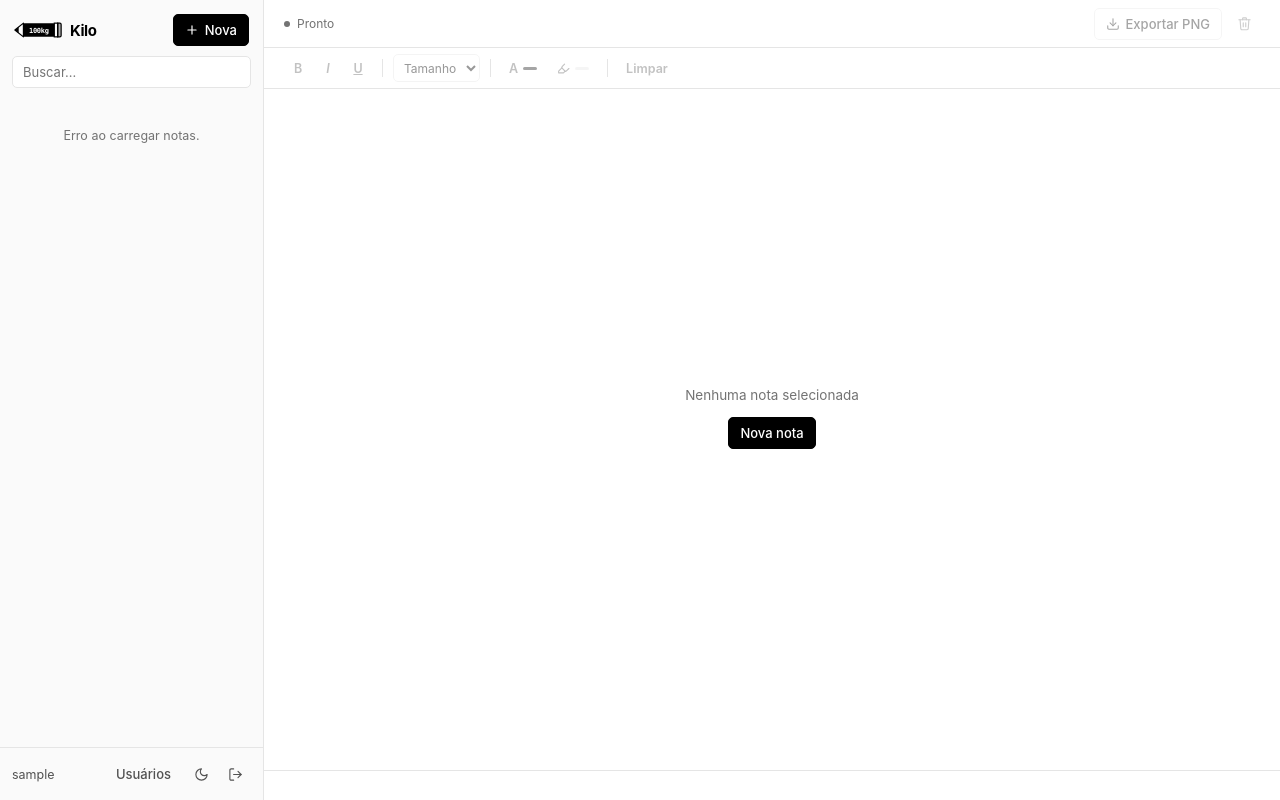
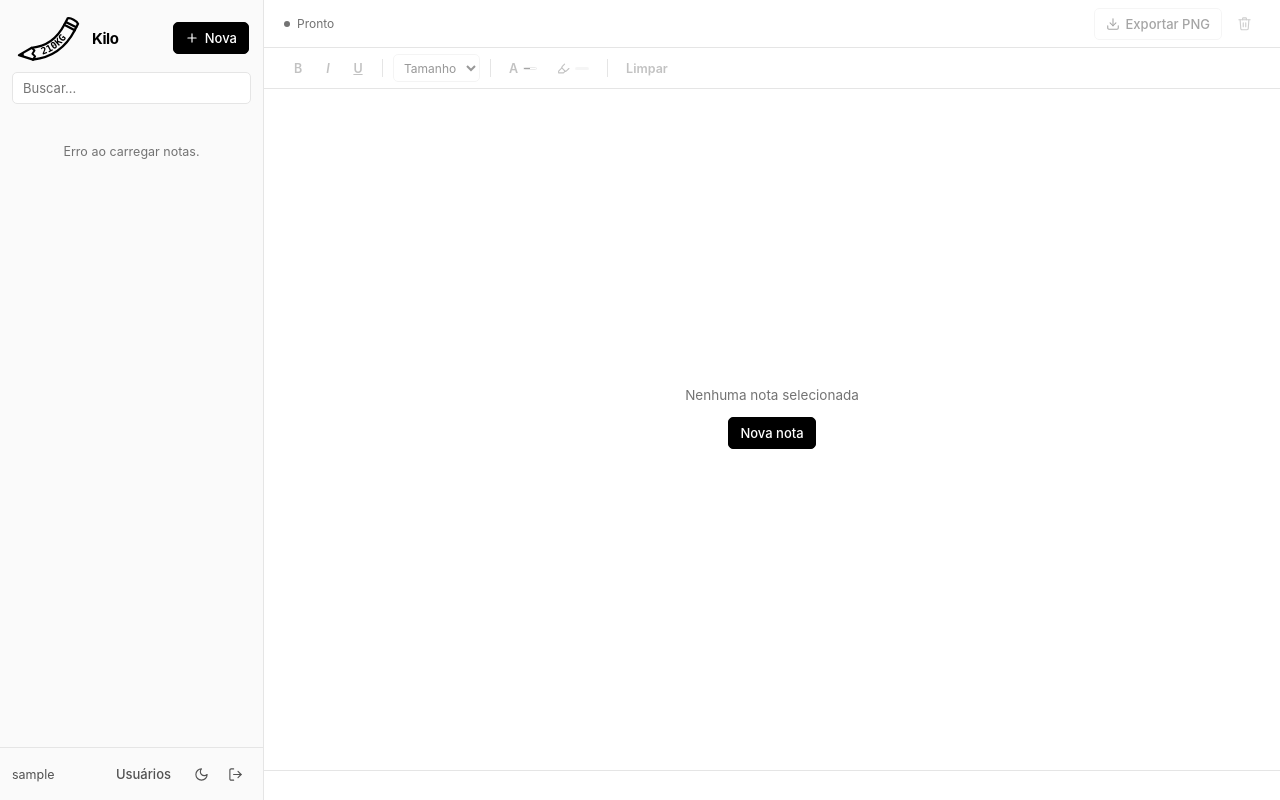
Before and after one commit to brunogmanhaes-cell/Kilo, a Flask app: page / in a window 1280 px wide. Run offline with Flask 3, Linux system fonts and the light colour scheme; the visitor is signed in with stand-in values (Sample User, id 1); data that the repository does not hold is empty; some libraries are stand-ins or nearby versions.

Commit message:
feat(release-v1): add curved 210KG pencil logo, adaptive text color, and Render hardening
- Redesign original U-curved diagonal 210KG pencil logo in templates/_brand.html and static/img/favicon.svg
- Make mini pencil mark hollow-outlined and larger (70x48px) so 210KG is crisp and legible everywhere
- Add default Adaptive text color (var(--text)) switching black<->white automatically across themes and PNG export
- Allow strictly var(--text) inside app/compression.py HTML sanitizer
- Configure ProxyFix and automatic RENDER HTTPS session cookie security for production deploy

```diff
--- a/app/__init__.py
+++ b/app/__init__.py
@@ -1,5 +1,6 @@
 from flask import Flask, jsonify, request
 from werkzeug.exceptions import RequestEntityTooLarge
+from werkzeug.middleware.proxy_fix import ProxyFix
 
 from app.auth import login_manager
 from app.config import Config
@@ -15,6 +16,7 @@ def create_app(config_object: type[Config] = Config) -> Flask:
         static_folder="../static",
     )
     app.config.from_object(config_object)
+    app.wsgi_app = ProxyFix(app.wsgi_app, x_for=1, x_proto=1, x_host=1, x_prefix=1)  # type: ignore[method-assign]
 
     login_manager.init_app(app)
     init_db(app)
--- a/app/compression.py
+++ b/app/compression.py
@@ -44,6 +44,7 @@ _COLOR_VALUE_RE = re.compile(
     r"^(?:#(?:[0-9a-fA-F]{3}|[0-9a-fA-F]{6})|"
     r"rgb\(\s*\d{1,3}\s*,\s*\d{1,3}\s*,\s*\d{1,3}\s*\)|"
     r"rgba\(\s*\d{1,3}\s*,\s*\d{1,3}\s*,\s*\d{1,3}\s*,\s*(?:0|1|0?\.\d+)\s*\)|"
+    r"var\(--text\)|"
     r"transparent|inherit)$"
 )
 _FONT_SIZE_RE = re.compile(r"^(\d{1,2})px$", re.IGNORECASE)
--- a/static/css/app.css
+++ b/static/css/app.css
@@ -108,8 +108,8 @@ select {
 }
 
 .brand-pencil-mini {
-  width: 48px;
-  height: 18px;
+  width: 70px;
+  height: 48px;
   display: block;
   flex-shrink: 0;
 }
@@ -598,6 +598,58 @@ select {
   background: var(--text);
 }
 
+.color-indicator.adaptive {
+  background: linear-gradient(90deg, #000000 50%, #ffffff 50%);
+  border: 1px solid var(--border-strong);
+}
+
+.adaptive-color-btn {
+  width: 100%;
+  display: flex;
+  align-items: center;
+  justify-content: space-between;
+  gap: 8px;
+  padding: 6px 8px;
+  margin-bottom: 8px;
+  border-radius: 4px;
+  border: 1px solid var(--border);
+  background: var(--surface);
+  color: var(--text);
+  font-size: 12px;
+  font-weight: 500;
+  cursor: pointer;
+  transition: background-color 0.12s ease, border-color 0.12s ease;
+}
+
+.adaptive-color-btn:hover {
+  background: var(--surface-hover);
+  border-color: var(--border-strong);
+}
+
+.adaptive-color-btn.active {
+  border-color: var(--text);
+}
+
+.adaptive-color-left {
+  display: inline-flex;
+  align-items: center;
+  gap: 7px;
+}
+
+.swatch-adaptive {
+  width: 14px;
+  height: 14px;
+  border-radius: 50%;
+  border: 1px solid var(--border-strong);
+  background: linear-gradient(135deg, #000000 50%, #ffffff 50%);
+  flex-shrink: 0;
+}
+
+.adaptive-color-tag {
+  font-size: 10.5px;
+  color: var(--text-muted);
+}
+
 .color-popover {
   position: absolute;
   top: 34px;
@@ -768,7 +820,7 @@ select {
   align-items: center;
   justify-content: space-between;
   gap: 16px;
-  height: 54px;
+  height: 60px;
   padding: 0 24px;
   border-bottom: 1px solid var(--border);
   background: var(--bg-sidebar);
--- a/static/js/editorToolbar.js
+++ b/static/js/editorToolbar.js
@@ -6,7 +6,7 @@ export function initEditorToolbar(options) {
     const popoverTextColor = document.getElementById("popover-text-color");
     const textColorBar = document.getElementById("text-color-bar");
     const inputTextColor = document.getElementById("input-text-color");
-    const btnResetTextColor = document.getElementById("btn-reset-text-color");
+    const btnAdaptiveTextColor = document.getElementById("btn-adaptive-text-color");
     const btnBgColor = document.getElementById("btn-bg-color");
     const popoverBgColor = document.getElementById("popover-bg-color");
     const bgColorBar = document.getElementById("bg-color-bar");
@@ -131,6 +131,26 @@ export function initEditorToolbar(options) {
             popoverBgColor.classList.remove("hidden");
         }
     });
+    const setAdaptiveIndicator = (active, fixedColor) => {
+        if (active) {
+            btnAdaptiveTextColor.classList.add("active");
+            textColorBar.classList.add("adaptive");
+            textColorBar.style.background = "";
+            btnTextColor.setAttribute("title", "Cor do texto (Adaptativa)");
+        }
+        else {
+            btnAdaptiveTextColor.classList.remove("active");
+            textColorBar.classList.remove("adaptive");
+            textColorBar.style.background = fixedColor || "var(--text)";
+            btnTextColor.setAttribute("title", `Cor do texto (${fixedColor || ""})`);
+        }
+    };
+    btnAdaptiveTextColor.addEventListener("mousedown", (event) => event.preventDefault());
+    btnAdaptiveTextColor.addEventListener("click", () => {
+        setAdaptiveIndicator(true);
+        applyInlineStyle("color", "var(--text)");
+        closePopovers();
+    });
     popoverTextColor.querySelectorAll("[data-text-color]").forEach((swatch) => {
         swatch.addEventListener("mousedown", (event) => event.preventDefault());
         swatch.addEventListener("click", () => {
@@ -138,19 +158,14 @@ export function initEditorToolbar(options) {
             if (!color) {
                 return;
             }
-            textColorBar.style.background = color;
+            setAdaptiveIndicator(false, color);
             applyInlineStyle("color", color);
             closePopovers();
         });
     });
     inputTextColor.addEventListener("input", () => {
-        textColorBar.style.background = inputTextColor.value;
+        setAdaptiveIndicator(false, inputTextColor.value);
         applyInlineStyle("color", inputTextColor.value);
-    });
-    btnResetTextColor.addEventListener("click", () => {
-        textColorBar.style.background = "var(--text)";
-        applyInlineStyle("color", "inherit");
-        closePopovers();
     });
     popoverBgColor.querySelectorAll("[data-bg-color]").forEach((swatch) => {
         swatch.addEventListener("mousedown", (event) => event.preventDefault());
@@ -190,6 +205,7 @@ export function initEditorToolbar(options) {
             range.insertNode(fragment);
         }
         captureRange();
+        setAdaptiveIndicator(true);
         onContentChange();
     });
     document.addEventListener("click", (event) => {
@@ -214,6 +230,9 @@ export function initEditorToolbar(options) {
             if (!enabled) {
                 closePopovers();
             }
+            else {
+                setAdaptiveIndicator(true);
+            }
         },
     };
 }
--- a/static/js/exportPng.js
+++ b/static/js/exportPng.js
@@ -62,6 +62,7 @@ export async function exportNoteToPng(options) {
     const width = 820;
     const card = document.createElementNS("http://www.w3.org/1999/xhtml", "div");
     card.setAttribute("style", [
+        `--text:${fg}`,
         `width:${width}px`,
         "box-sizing:border-box",
         "padding:44px 48px",
--- a/static/ts/exportPng.ts
+++ b/static/ts/exportPng.ts
@@ -77,6 +77,7 @@ export async function exportNoteToPng(options: ExportPngOptions): Promise<void>
   card.setAttribute(
     "style",
     [
+      `--text:${fg}`,
       `width:${width}px`,
       "box-sizing:border-box",
       "padding:44px 48px",
--- a/templates/_brand.html
+++ b/templates/_brand.html
@@ -1,30 +1,40 @@
-{% macro brand_mark(link_to="/") %}
+{% macro brand_mark(link_to="/", uid="nav") %}
 <a href="{{ link_to }}" class="brand-lockup">
-  <svg class="brand-pencil-mini" viewBox="0 0 56 20" fill="none" aria-hidden="true">
-    <polygon points="1,10 11,2 11,18" fill="none" stroke="currentColor" stroke-width="1.4" stroke-linejoin="round"/>
-    <polygon points="1,10 5.5,6.4 5.5,13.6" fill="currentColor"/>
-    <rect x="11" y="2" width="36" height="16" rx="1" fill="currentColor"/>
-    <rect x="47" y="2" width="4" height="16" fill="none" stroke="currentColor" stroke-width="1.4"/>
-    <path d="M51 2 H53.5 A1.5 1.5 0 0 1 55 3.5 V16.5 A1.5 1.5 0 0 1 53.5 18 H51 Z" fill="currentColor" fill-opacity="0.3" stroke="currentColor" stroke-width="1.4"/>
-    <text x="29" y="13" text-anchor="middle" font-family="ui-monospace, SFMono-Regular, Menlo, monospace" font-size="8.2" font-weight="800" letter-spacing="-0.3" fill="var(--bg)">100kg</text>
+  <svg class="brand-pencil-mini" viewBox="0 0 320 220" fill="none" aria-hidden="true">
+    <defs>
+      <path id="kilo-mini-curve-{{ uid }}" d="M 85.2 195.5 Q 206.5 182.0 265.0 69.0"/>
+    </defs>
+    <path d="M 81.2 155.1 L 22.3 188.5 L 86.8 208.9" stroke="currentColor" stroke-width="10.5" stroke-linejoin="round" stroke-linecap="round"/>
+    <polygon points="22.3,188.5 43.2,176.7 45.2,195.6" fill="currentColor"/>
+    <path d="M 81.2 155.1 L 93.5 167.4 L 84.0 182.0 L 96.4 194.3 L 86.8 208.9" stroke="currentColor" stroke-width="9" stroke-linejoin="round"/>
+    <path d="M 81.2 155.1 Q 180.3 145.5 230.0 49.6" stroke="currentColor" stroke-width="10.5" stroke-linecap="round"/>
+    <path d="M 86.8 208.9 Q 215.7 194.5 278.0 74.4" stroke="currentColor" stroke-width="10.5" stroke-linecap="round"/>
+    <path d="M 230.0 49.6 L 236.9 36.3 L 284.9 61.1 L 278.0 74.4 Z" stroke="currentColor" stroke-width="10.5" stroke-linejoin="round"/>
+    <path d="M 236.9 36.3 L 245.2 20.3 C 258.2 15.7 289.4 31.9 293.2 45.1 L 284.9 61.1" stroke="currentColor" stroke-width="10.5" stroke-linejoin="round"/>
+    <text font-family="ui-monospace, SFMono-Regular, Menlo, monospace" font-size="44" font-weight="900" letter-spacing="1" fill="currentColor">
+      <textPath href="#kilo-mini-curve-{{ uid }}" startOffset="50%" text-anchor="middle">210KG</textPath>
+    </text>
   </svg>
   <span class="wordmark">Kilo</span>
 </a>
 {% endmacro %}
 
 {% macro brand_hero_pencil() %}
-<svg class="hero-pencil-svg" viewBox="0 0 320 92" fill="none" role="img" aria-label="Lápis Kilo 100kg">
-  <polygon points="10,46 68,18 68,74" fill="none" stroke="currentColor" stroke-width="2.4" stroke-linejoin="round"/>
-  <polygon points="10,46 28,37.3 28,54.7" fill="currentColor"/>
-  <rect x="68" y="18" width="208" height="56" fill="currentColor"/>
-  <line x1="68" y1="28" x2="276" y2="28" stroke="var(--bg)" stroke-opacity="0.22" stroke-width="1.2"/>
-  <line x1="68" y1="64" x2="276" y2="64" stroke="var(--bg)" stroke-opacity="0.22" stroke-width="1.2"/>
-  <text x="172" y="53.5" text-anchor="middle" font-family="ui-monospace, SFMono-Regular, Menlo, monospace" font-size="22" font-weight="800" letter-spacing="1.5" fill="var(--bg)">100kg</text>
-  <rect x="276" y="18" width="16" height="56" fill="none" stroke="currentColor" stroke-width="2.4"/>
-  <line x1="284" y1="18" x2="284" y2="74" stroke="currentColor" stroke-width="1.4"/>
-  <path d="M292 18 H304 A6 6 0 0 1 310 24 V68 A6 6 0 0 1 304 74 H292 Z" fill="currentColor" fill-opacity="0.22" stroke="currentColor" stroke-width="2.4"/>
-  <line x1="10" y1="86" x2="310" y2="86" stroke="currentColor" stroke-opacity="0.25" stroke-width="1"/>
-  <line x1="10" y1="82" x2="10" y2="90" stroke="currentColor" stroke-opacity="0.35" stroke-width="1"/>
-  <line x1="310" y1="82" x2="310" y2="90" stroke="currentColor" stroke-opacity="0.35" stroke-width="1"/>
+<svg class="hero-pencil-svg" viewBox="0 0 320 220" fill="none" role="img" aria-label="Lápis Kilo 210KG">
+  <defs>
+    <path id="kilo-hero-curve" d="M 85.2 192.9 Q 205.2 180.0 263.8 67.1"/>
+  </defs>
+  <path d="M 81.2 155.1 L 22.3 188.5 L 86.8 208.9" stroke="currentColor" stroke-width="6.5" stroke-linejoin="round" stroke-linecap="round"/>
+  <polygon points="22.3,188.5 43.2,176.7 45.2,195.6" fill="currentColor"/>
+  <path d="M 81.2 155.1 L 93.5 167.4 L 84.0 182.0 L 96.4 194.3 L 86.8 208.9" stroke="currentColor" stroke-width="5.5" stroke-linejoin="round"/>
+  <path d="M 81.2 155.1 Q 180.3 145.5 230.0 49.6" stroke="currentColor" stroke-width="6.5" stroke-linecap="round"/>
+  <path d="M 86.8 208.9 Q 215.7 194.5 278.0 74.4" stroke="currentColor" stroke-width="6.5" stroke-linecap="round"/>
+  <path d="M 230.0 49.6 L 236.9 36.3 L 284.9 61.1 L 278.0 74.4 Z" stroke="currentColor" stroke-width="6.5" stroke-linejoin="round"/>
+  <line x1="233.5" y1="43.0" x2="281.5" y2="67.8" stroke="currentColor" stroke-width="4"/>
+  <path d="M 236.9 36.3 L 245.2 20.3 C 258.2 15.7 289.4 31.9 293.2 45.1 L 284.9 61.1" stroke="currentColor" stroke-width="6.5" stroke-linejoin="round"/>
+  <path d="M 251.5 26.5 C 259.0 24.5 268.5 28.0 274.5 32.5" stroke="currentColor" stroke-width="3.2" stroke-linecap="round" opacity="0.55"/>
+  <text font-family="ui-monospace, SFMono-Regular, Menlo, monospace" font-size="34" font-weight="900" letter-spacing="1.5" fill="currentColor">
+    <textPath href="#kilo-hero-curve" startOffset="50%" text-anchor="middle">210KG</textPath>
+  </text>
 </svg>
 {% endmacro %}
--- a/templates/admin.html
+++ b/templates/admin.html
@@ -20,7 +20,7 @@
 <body class="admin-page">
   <header class="admin-header">
     <div class="admin-header-left">
-      {{ brand_mark(url_for('views.index')) }}
+      {{ brand_mark(url_for('views.index'), 'admin') }}
       <span class="admin-tag">Admin</span>
     </div>
     <div class="admin-header-right">
--- a/templates/index.html
+++ b/templates/index.html
@@ -21,7 +21,7 @@
   <div class="app-shell">
     <aside class="sidebar">
       <div class="sidebar-top">
-        {{ brand_mark(url_for('views.index')) }}
+        {{ brand_mark(url_for('views.index'), 'sidebar') }}
         <button id="btn-new-note" type="button" class="btn btn-primary" title="Nova nota">
           <svg width="14" height="14" viewBox="0 0 24 24" fill="none" stroke="currentColor" stroke-width="2" stroke-linecap="round" stroke-linejoin="round"><path d="M12 5v14M5 12h14"/></svg>
           Nova
@@ -100,14 +100,26 @@
         <span class="toolbar-sep"></span>
 
         <div class="toolbar-group">
-          <button id="btn-text-color" type="button" class="tb-btn" title="Cor do texto" disabled>
+          <button id="btn-text-color" type="button" class="tb-btn" title="Cor do texto (Adaptativa)" disabled>
             <span>A</span>
-            <span id="text-color-bar" class="color-indicator"></span>
+            <span id="text-color-bar" class="color-indicator adaptive"></span>
           </button>
           <div id="popover-text-color" class="color-popover hidden">
+            <button
+              id="btn-adaptive-text-color"
+              type="button"
+              class="adaptive-color-btn active"
+              title="Preto no tema claro · Branco no tema escuro"
+            >
+              <span class="adaptive-color-left">
+                <span class="swatch-adaptive"></span>
+                <span>Adaptativa</span>
+              </span>
+              <span class="adaptive-color-tag">Padrão</span>
+            </button>
             <div class="swatch-grid">
-              <button type="button" class="swatch" data-text-color="#000000" style="background:#000000" title="Preto"></button>
-              <button type="button" class="swatch" data-text-color="#ffffff" style="background:#ffffff" title="Branco"></button>
+              <button type="button" class="swatch" data-text-color="#000000" style="background:#000000" title="Preto fixo"></button>
+              <button type="button" class="swatch" data-text-color="#ffffff" style="background:#ffffff" title="Branco fixo"></button>
               <button type="button" class="swatch" data-text-color="#737373" style="background:#737373" title="Cinza"></button>
               <button type="button" class="swatch" data-text-color="#dc2626" style="background:#dc2626" title="Vermelho"></button>
               <button type="button" class="swatch" data-text-color="#ea580c" style="background:#ea580c" title="Laranja"></button>
@@ -122,7 +134,6 @@
             <div class="popover-row">
               <label for="input-text-color">Personalizada</label>
               <input id="input-text-color" type="color" value="#000000">
-              <button id="btn-reset-text-color" type="button" class="btn btn-ghost">Padrão</button>
             </div>
           </div>
         </div>
--- a/templates/login.html
+++ b/templates/login.html
@@ -20,7 +20,7 @@
 <body>
   <div class="auth-split">
     <aside class="auth-brand-panel">
-      <div>{{ brand_mark(url_for('views.login')) }}</div>
+      <div>{{ brand_mark(url_for('views.login'), 'desktop') }}</div>
 
       <div class="auth-brand-center">
         {{ brand_hero_pencil() }}
@@ -28,14 +28,14 @@
         <p class="auth-hero-line">Notas densas. Interface silenciosa.</p>
       </div>
 
-      <div class="auth-brand-meta">100kg · P&amp;B</div>
+      <div class="auth-brand-meta">210KG · P&amp;B</div>
     </aside>
 
     <main class="auth-form-panel">
       <button id="theme-toggle" type="button" class="btn btn-ghost btn-icon auth-theme-corner" title="Alternar tema" aria-label="Alternar tema"></button>
 
       <div class="auth-form-wrap">
-        <div class="auth-mobile-brand">{{ brand_mark(url_for('views.login')) }}</div>
+        <div class="auth-mobile-brand">{{ brand_mark(url_for('views.login'), 'mobile') }}</div>
 
         <h2 class="auth-title">Entrar</h2>
 
--- a/templates/register.html
+++ b/templates/register.html
@@ -20,7 +20,7 @@
 <body>
   <div class="auth-split">
     <aside class="auth-brand-panel">
-      <div>{{ brand_mark(url_for('views.login')) }}</div>
+      <div>{{ brand_mark(url_for('views.login'), 'desktop') }}</div>
 
       <div class="auth-brand-center">
         {{ brand_hero_pencil() }}
@@ -28,14 +28,14 @@
         <p class="auth-hero-line">Notas densas. Interface silenciosa.</p>
       </div>
 
-      <div class="auth-brand-meta">100kg · P&amp;B</div>
+      <div class="auth-brand-meta">210KG · P&amp;B</div>
     </aside>
 
     <main class="auth-form-panel">
       <button id="theme-toggle" type="button" class="btn btn-ghost btn-icon auth-theme-corner" title="Alternar tema" aria-label="Alternar tema"></button>
 
       <div class="auth-form-wrap">
-        <div class="auth-mobile-brand">{{ brand_mark(url_for('views.login')) }}</div>
+        <div class="auth-mobile-brand">{{ brand_mark(url_for('views.login'), 'mobile') }}</div>
 
         <h2 class="auth-title">Criar conta</h2>
 
```
Also changed, not shown: app/config.py (+5 -2 lines), static/ts/editorToolbar.ts (+29 -9 lines), static/img/favicon.svg.
